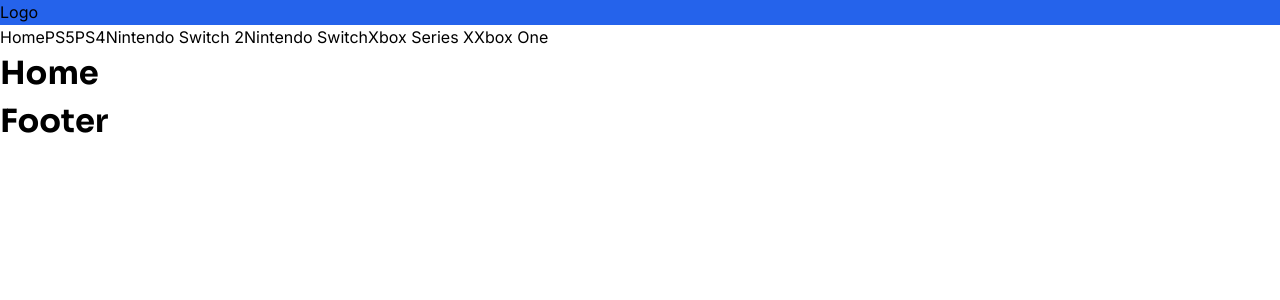
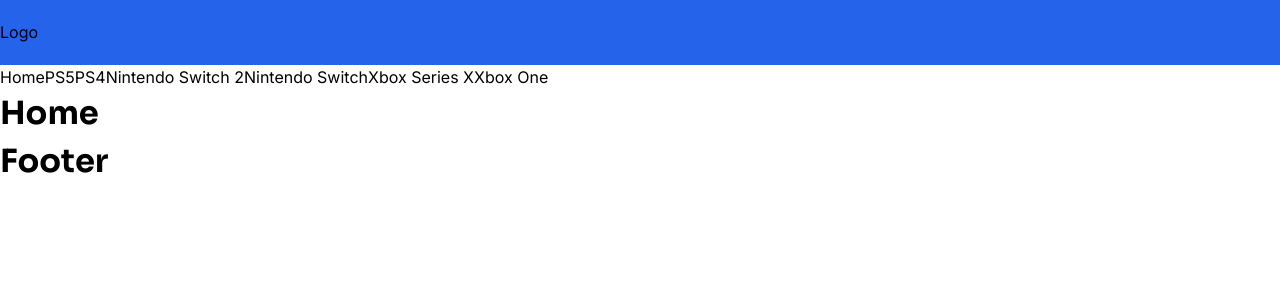
Before and after one commit to nmr15/ecommerce-front, a React (Vite) app: page / in a window 1280 px wide. Shown: the top 300 px of the page. Built offline with nearby package versions, Linux system fonts and the light colour scheme.

Commit message:
added padding to header

```diff
--- a/src/components/layout/navbar.scss
+++ b/src/components/layout/navbar.scss
@@ -2,6 +2,7 @@
 
 .header
 {
+  padding: var.$spacing-20px 0;
   background-color: var.$color-primary;
 }
 
```
